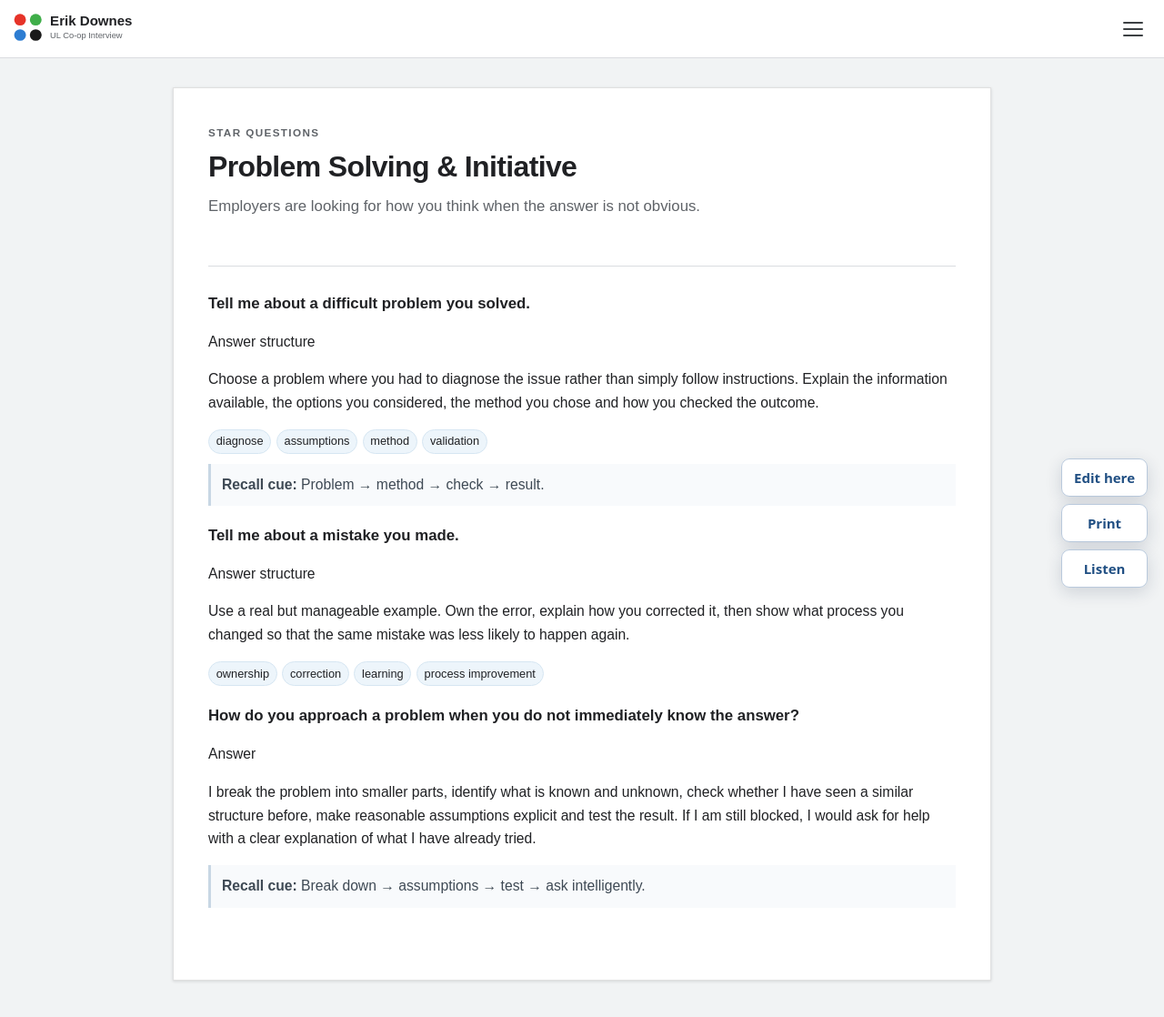
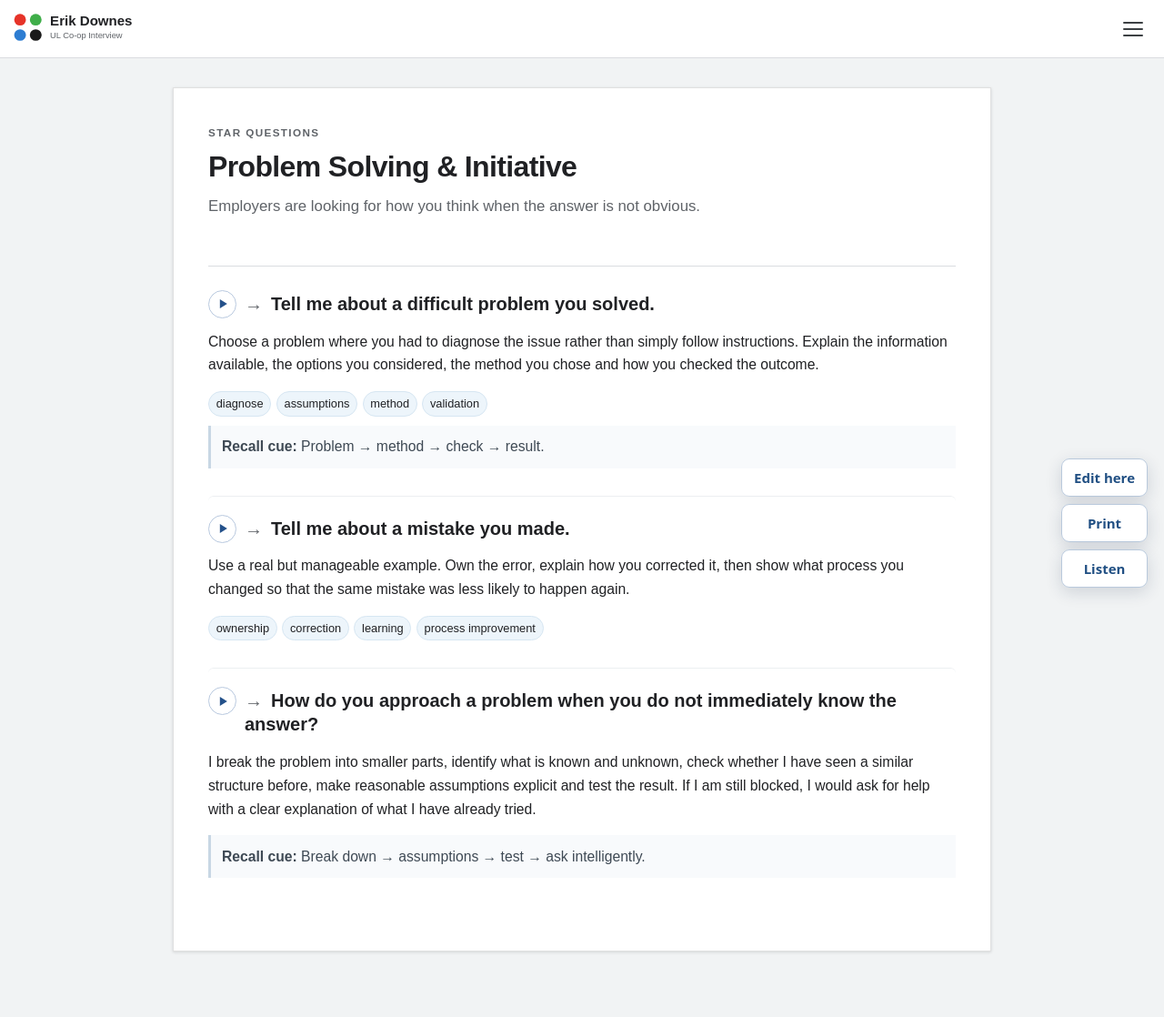
Before and after one commit to ronandownes/coop, a Jekyll site: the page built from problem-solving.md, in a window 1280 px wide and 1150 px high. Shown: the top 1118 px of the window at 91% size. Built offline with Jekyll 4.4.1, drawn with Linux system fonts in a browser that asks for light colours.

Commit message:
Use education-style problem solving interview headings

```diff
--- a/problem-solving.md
+++ b/problem-solving.md
@@ -5,6 +5,22 @@
 intro: Employers are looking for how you think when the answer is not obvious.
 ---
 
-<div class="question"><h3>Tell me about a difficult problem you solved.</h3><p class="answer-label">Answer structure</p><p>Choose a problem where you had to diagnose the issue rather than simply follow instructions. Explain the information available, the options you considered, the method you chose and how you checked the outcome.</p><div class="key-vocab"><span>diagnose</span><span>assumptions</span><span>method</span><span>validation</span></div><p class="recall"><strong>Recall cue:</strong> Problem → method → check → result.</p></div>
-<div class="question"><h3>Tell me about a mistake you made.</h3><p class="answer-label">Answer structure</p><p>Use a real but manageable example. Own the error, explain how you corrected it, then show what process you changed so that the same mistake was less likely to happen again.</p><div class="key-vocab"><span>ownership</span><span>correction</span><span>learning</span><span>process improvement</span></div></div>
-<div class="question"><h3>How do you approach a problem when you do not immediately know the answer?</h3><p class="answer-label">Answer</p><p>I break the problem into smaller parts, identify what is known and unknown, check whether I have seen a similar structure before, make reasonable assumptions explicit and test the result. If I am still blocked, I would ask for help with a clear explanation of what I have already tried.</p><p class="recall"><strong>Recall cue:</strong> Break down → assumptions → test → ask intelligently.</p></div>
+## Difficult problem | Tell me about a difficult problem you solved.
+
+Choose a problem where you had to diagnose the issue rather than simply follow instructions. Explain the information available, the options you considered, the method you chose and how you checked the outcome.
+
+<div class="key-vocab"><span>diagnose</span><span>assumptions</span><span>method</span><span>validation</span></div>
+
+<p class="recall"><strong>Recall cue:</strong> Problem → method → check → result.</p>
+
+## Mistake | Tell me about a mistake you made.
+
+Use a real but manageable example. Own the error, explain how you corrected it, then show what process you changed so that the same mistake was less likely to happen again.
+
+<div class="key-vocab"><span>ownership</span><span>correction</span><span>learning</span><span>process improvement</span></div>
+
+## Unknown problem | How do you approach a problem when you do not immediately know the answer?
+
+I break the problem into smaller parts, identify what is known and unknown, check whether I have seen a similar structure before, make reasonable assumptions explicit and test the result. If I am still blocked, I would ask for help with a clear explanation of what I have already tried.
+
+<p class="recall"><strong>Recall cue:</strong> Break down → assumptions → test → ask intelligently.</p>
```
